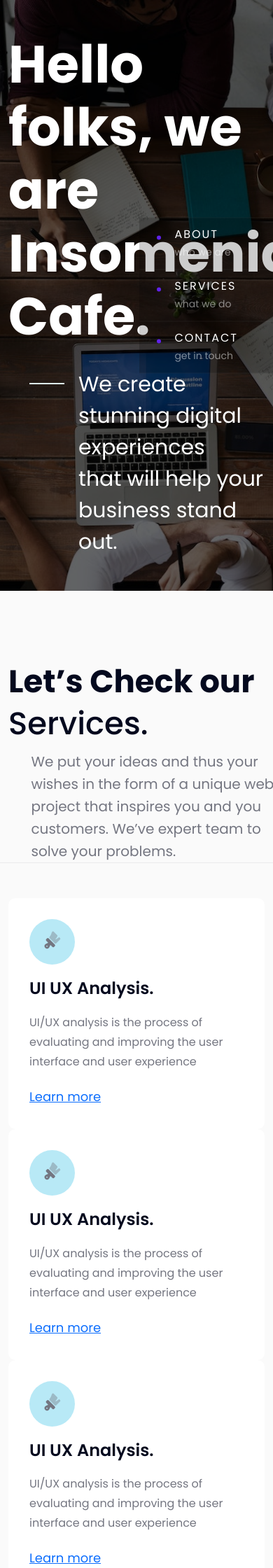
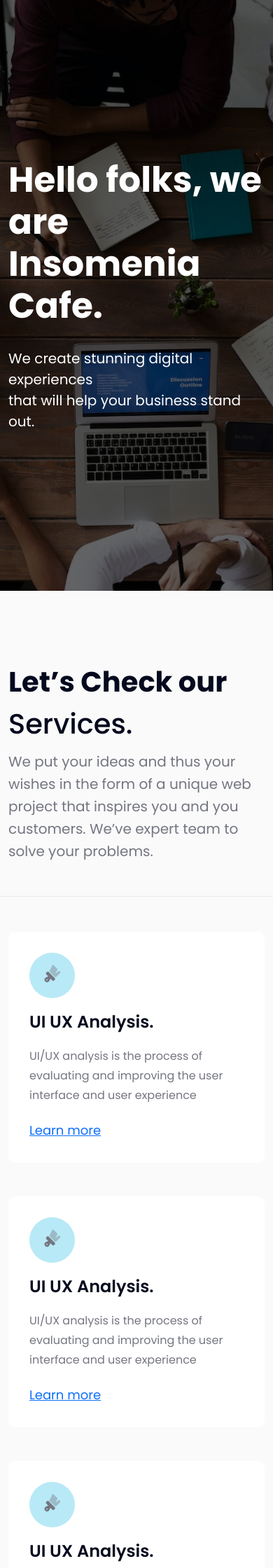
Before and after one commit to saifulpro247/insomnia, a PHP site: page / in a window 390 px wide; the page is wider, and only the part inside the window is pictured. Shown: the top 2240 px of that part at 70% size. Run offline with PHP 8.4, Linux system fonts and the light colour scheme; some libraries are stand-ins or nearby versions.

Commit message:
responsive

```diff
--- a/assets/css/responsive.css
+++ b/assets/css/responsive.css
@@ -12,58 +12,32 @@
 }
 /* Medium Layout: 1280px. */
 @media only screen and (min-width: 992px) and (max-width: 1200px) {
-	.grid_container {
-		grid-template-columns: 2fr 2fr 2fr 2fr 2fr;
-	}
 
+	.ceo_about_area .ceo_about_text h2 {font-size: 40px;}
+	.member_social_links li {margin: 8px 0;}
+	.footer_item.ps-5 {padding: 0 !important;}
+	.hero_area_content h1 {	font-size: 65px;}
+	.hero_area_content p {	font-size: 25px;}
 }
 /* Tablet & mobile Layout: 768px. */
 @media only screen and (max-width: 991px) {
+	.incafe_services h2 {font-size: 40px;}
+	.most_important_links {display: none;}
+	.hero_area_content h1 {	font-size: 60px;}
+	.hero_area_content p {	font-size: 25px; margin-left: 0;}
+	.hero_area_content p::before {left: 0;	display: none;}
 
 }
 
 /* Tablet Layout: 768px. */
 @media only screen and (min-width: 768px) and (max-width: 991px) {
-	.mobozone_hero_slider .mobozone_single_slider_content {
-			padding: 40px 50px;
-	}
-	.mobozone_slider_text h2 {
-		font-size: 35px;
-		margin-bottom: 20px;
-	}
-	.mobozone_slider_text p, .mobozone_slider_text span {
-		font-size: 25px;
-		margin-bottom: 15px;
-	}
-	.mobozone_hero_slider .slider .owl-nav button.owl-next {
-		right: -9%;
-	}
-	.single_cat_section {
-		padding: 15px;
-	}
-	.single_cat_section a.cat_link img {
-		max-width: 70px;
-		max-height: 70px;
-	}
-	.single_cat_section a.cat_link span {
-		font-size: 15px;
-	}
-	.grid_container {
-		grid-template-columns: 2fr 2fr 2fr;
-	}
-	.footer_download_app .app_links a img {
-		display: block;
-		margin-top: 15px;
-	}
+
 }
 /* Mobile Layout: 320px. */
 @media only screen and (max-width: 767px) {
-		.mobozone_featured_category.section_gap{
-			padding-bottom: 26px;
-		}
-		.grid_container {
-		grid-template-columns: 2fr 2fr ;
-		}
+
+	.hero_area_content h1 {	font-size: 50px;}
+	.hero_area_content p {	font-size: 20px; margin-left: 0;}
 
 }
 /* extra small device*/
--- a/assets/js/main.js
+++ b/assets/js/main.js
@@ -7,6 +7,20 @@
     margin: 30,
     loop: true,
     dots: true,
+    responsiveClass: true,
+    responsive:{
+      0:{
+        items: 1,
+        dots: false,
+      },
+      767:{
+        items: 2
+      },
+      1200:{
+        items: 3
+      }
+
+    }
   })
 
 
--- a/index.html
+++ b/index.html
@@ -15,14 +15,18 @@
          <title> Document </title>
     </head>
     <body>
-        <header>
+
+        <header class="main-header incafe_header_area">
+
+
         </header>
+
         <main>
             <!-- hero area -->
             <div class="hero_area header_background header_height" style="background-image: url(assets/img/header_bg.jpg);">
                 <div class="container">
                     <div class="row ">
-                        <div class="col-lg-8">
+                        <div class="col-lg-8 col-md-10 col-12">
                             <div class="hero_area_content">
                                 <h1>
                                     Hello folks, we are <br>
@@ -51,7 +55,7 @@
                 <div class="container">
                     <div class="incafe_services">
                         <div class="row ">
-                            <div class="col-md-4">
+                            <div class="col-md-5 col-lg-4">
                                 <h2>
                                     Let’s Check our
                                     <span>
@@ -59,15 +63,15 @@
                                     </span>
                                 </h2>
                             </div>
-                            <div class="col-md-7 offset-1">
+                            <div class="col-md-7 col-lg-7 offset-lg-1 mb-5">
                                 <p>
                                     We put your ideas and thus your wishes in the form of a unique web project that inspires you and you customers. We’ve expert team to solve your problems.
                                 </p>
                             </div>
                         </div>
                         <div class="row section_border_top">
-                            <div class="col-md-4">
-                                <div class="single_service_box">
+                            <div class="col-md-6 col-lg-4">
+                                <div class="single_service_box mb-5">
                                     <div class="box_icon">
                                         <i class="icofont-duotone icofont-brush"></i>
                                     </div>
@@ -84,8 +88,8 @@
                                     </a>
                                 </div>
                             </div>
-                            <div class="col-md-4">
-                                <div class="single_service_box">
+                            <div class="col-md-6 col-lg-4">
+                                <div class="single_service_box mb-5">
                                     <div class="box_icon">
                                         <i class="icofont-duotone icofont-brush"></i>
                                     </div>
@@ -102,8 +106,8 @@
                                     </a>
                                 </div>
                             </div>
-                            <div class="col-md-4">
-                                <div class="single_service_box">
+                            <div class="col-md-6 col-lg-4">
+                                <div class="single_service_box mb-5">
                                     <div class="box_icon">
                                         <i class="icofont-duotone icofont-brush"></i>
                                     </div>
@@ -129,16 +133,16 @@
             <div class="incafe_ceo_text section_padding" id="about">
                 <div class="ceo_about_area">
                     <div class="container">
-                        <div class="row">
-                            <div class="col-md-6">
+                        <div class="row d-flex justify-content-center">
+                            <div class="col-md-10 col-lg-5 col-xl-6 mb-5">
                                 <div class="ceo_image">
-                                    <img src="assets/img/Image-23.webp" alt="">
+                                    <img src="assets/img/Image-23.webp" class="img-fluid" alt="">
                                     <div class="rotate_animation">
                                         <img src="assets/img/circle-animate-button.png" alt="">
                                     </div>
                                 </div>
                             </div>
-                            <div class="col-md-6">
+                            <div class="col-md-10 col-lg-5 col-xl-6 mb-5">
                                 <div class="ceo_about_text">
                                     <h2>Best Solutions for any Problems</h2>
                                     <p>Lorem ipsum dolor sit amet consectetur adipisicing, elit. Quae harum, ad, ullam dignissimos odit, tempora ea voluptates maxime quos numquam natus quibusdam aspernatur quidem quaerat commodi labore suscipit nostrum placeat!</p>
@@ -157,8 +161,8 @@
             <!-- our company profile  -->
             <div class="incafe_previous_work section_padding">
                 <div class="container">
-                    <div class="row">
-                        <div class="col-md-3">
+                    <div class="row d-flex justify-content-sm-center">
+                        <div class="col-md-6 col-lg-3 col-sm-10 mb-5">
                             <div class="single_work_box text-left">
                                 <h3 class="work_count">50 <span>+</span></h3>
                                 <h5>Full Time Employees</h5>
@@ -166,7 +170,7 @@
                                 </p>
                             </div>
                         </div>
-                        <div class="col-md-3">
+                        <div class="col-md-6 col-lg-3 col-sm-10 mb-5">
                             <div class="single_work_box text-left">
                                 <h3 class="work_count">50 <span>+</span></h3>
                                 <h5>Projects Completed</h5>
@@ -174,7 +178,7 @@
                                 </p>
                             </div>
                         </div>
-                        <div class="col-md-3">
+                        <div class="col-md-6 col-lg-3 col-sm-10 mb-5">
                             <div class="single_work_box text-left">
                                 <h3 class="work_count">6K <span>+</span></h3>
                                 <h5>Hours Worked done</h5>
@@ -182,7 +186,7 @@
                                 </p>
                             </div>
                         </div>
-                        <div class="col-md-3">
+                        <div class="col-md-6 col-lg-3 col-sm-10 mb-5">
                             <div class="single_work_box text-left">
                                 <h3 class="work_count">50 <span>+</span></h3>
                                 <h5>Awards Winner</h5>
@@ -199,16 +203,16 @@
             <div class="incafe_portfolio section_padding bg-light">
                 <div class="container">
                     <div class="row mb-5 d-flex justify-content-center">
-                        <div class="col-md-6">
+                        <div class="col-md-10 col-lg-6 col-sm-10">
                             <div class="section_area  text-center">
                                 <h2 class="section_title text-dark">Our Latest Projects</h2>
                                 <p class="sub_title">No coding skills required to create unique sites. Customize your site in real-time and see the results instantly.</p>
                             </div>
                         </div>
                     </div>
-                    <div class="row">
+                    <div class="row d-flex justify-content-center">
                         <!-- single portfolio item -->
-                        <div class="col-md-4">
+                        <div class="col-md-6 col-lg-5 col-xl-4 col-sm-10">
                             <div class="single_work_demo">
                                 <div class="work_image">
                                     <img src="assets/img/carring_van_preview.jpg" class="img-fluid" alt="">
@@ -249,7 +253,7 @@
                         </div>
                         <!-- single portfolio item end -->
                         <!-- single portfolio item -->
-                        <div class="col-md-4">
+                        <div class="col-md-6 col-lg-5 col-xl-4 col-sm-10">
                             <div class="single_work_demo">
                                 <div class="work_image">
                                     <img src="assets/img/carring_van_preview.jpg" class="img-fluid" alt="">
@@ -290,7 +294,7 @@
                         </div>
                         <!-- single portfolio item end -->
                         <!-- single portfolio item -->
-                        <div class="col-md-4">
+                        <div class="col-md-6 col-lg-5 col-xl-4 col-sm-10">
                             <div class="single_work_demo">
                                 <div class="work_image">
                                     <img src="assets/img/carring_van_preview.jpg" class="img-fluid" alt="">
@@ -331,7 +335,7 @@
                         </div>
                         <!-- single portfolio item end -->
                         <!-- single portfolio item -->
-                        <div class="col-md-4">
+                        <div class="col-md-6 col-lg-5 col-xl-4 col-sm-10">
                             <div class="single_work_demo">
                                 <div class="work_image">
                                     <img src="assets/img/carring_van_preview.jpg" class="img-fluid" alt="">
@@ -372,7 +376,7 @@
                         </div>
                         <!-- single portfolio item end -->
                         <!-- single portfolio item -->
-                        <div class="col-md-4">
+                        <div class="col-md-6 col-lg-5 col-xl-4 col-sm-10">
                             <div class="single_work_demo">
                                 <div class="work_image">
                                     <img src="assets/img/carring_van_preview.jpg" class="img-fluid" alt="">
@@ -413,7 +417,7 @@
                         </div>
                         <!-- single portfolio item end -->
                         <!-- single portfolio item -->
-                        <div class="col-md-4">
+                        <div class="col-md-6 col-lg-5 col-xl-4 col-sm-10">
                             <div class="single_work_demo">
                                 <div class="work_image">
                                     <img src="assets/img/carring_van_preview.jpg" class="img-fluid" alt="">
@@ -467,7 +471,7 @@
             <div class="incafe_workflow incafe_work_process section_padding">
                 <div class="container">
                     <div class="row mb-5 d-flex justify-content-center">
-                        <div class="col-md-6">
+                        <div class="col-12">
                             <div class="section_area text-center text-dark">
                                 <h2 class="section_title text-dark">Our Work Proces</h2>
                                 <p class="sub_title">Please see our simple workflow</p>
@@ -532,7 +536,7 @@
             <div class="incafe_member_zone section_padding">
                 <div class="container">
                     <div class="row mb-5 d-flex justify-content-center">
-                        <div class="col-md-6">
+                        <div class="col-12">
                             <div class="section_area  text-center">
                                 <h2 class="section_title">Meet our Team of Experts</h2>
                                 <p class="sub_title">Donec dignissim, metus sit amet suscipit mauris vul putate odio, quis cursus nunc urna Aliqum tell us. Quisque hendrerit commodo dignissim.
@@ -540,8 +544,8 @@
                             </div>
                         </div>
                     </div>
-                    <div class="row">
-                        <div class="col-md-4">
+                    <div class="row d-flex justify-content-center">
+                        <div class="col-sm-10 col-md-6 col-lg-4">
                             <div class="single_team_item">
                                 <div class="memer_thumb">
                                     <img src="assets/img/Card.webp" alt="">
@@ -563,7 +567,7 @@
 
                             </div>
                         </div>
-                        <div class="col-md-4">
+                        <div class="col-sm-10 col-md-6 col-lg-4">
                             <div class="single_team_item">
                                 <div class="memer_thumb">
                                     <img src="assets/img/Card.webp" alt="">
@@ -585,7 +589,7 @@
 
                             </div>
                         </div>
-                        <div class="col-md-4">
+                        <div class="col-sm-10 col-md-6 col-lg-4">
                             <div class="single_team_item">
                                 <div class="memer_thumb">
                                     <img src="assets/img/Card.webp" alt="">
@@ -617,7 +621,7 @@
                 <div class="container">
                     <div class="client_testimonial">
                         <div class="row">
-                            <div class="col-4">
+                            <div class="col-12 col-sm-12 col-lg-4 col-md-8">
                                 <div class="section_area mb-5 text-left">
                                     <h2 class="section_title">
                                         What the Client Thinks About us.
@@ -914,16 +918,16 @@
             <div class="incafe_blog_area section_padding">
                 <div class="container">
                     <div class="row mb-5 d-flex justify-content-center">
-                        <div class="col-md-6">
+                        <div class="col-md-12">
                             <div class="section_area  text-center">
-                                <h2 class="section_title text-dark">Our Latest Projects</h2>
+                                <h2 class="section_title text-dark">Our Latest Blogs</h2>
                                 <p class="sub_title">No coding skills required to create unique sites. Customize your site in real-time and see the results instantly.</p>
                             </div>
                         </div>
                     </div>
 
-                    <div class="row">
-                        <div class="col-md-4">
+                    <div class="row d-flex justify-content-sm-center">
+                        <div class="col-md-6 col-lg-4 col-sm-8">
                             <div class="single_blog_item">
                                 <div class="blog_thumb_img">
                                     <a href="#">
@@ -947,7 +951,7 @@
 
                             </div>
                         </div>
-                        <div class="col-md-4">
+                        <div class="col-md-6 col-lg-4 col-sm-8">
                             <div class="single_blog_item">
                                 <div class="blog_thumb_img">
                                     <a href="#">
@@ -971,7 +975,7 @@
 
                             </div>
                         </div>
-                        <div class="col-md-4">
+                        <div class="col-md-6 col-lg-4 col-sm-8">
                             <div class="single_blog_item">
                                 <div class="blog_thumb_img">
                                     <a href="#">
@@ -1000,7 +1004,7 @@
             </div>
             <!-- our latest blog -->
             <!-- contact us -->
-            <div class="incafe_contact_area section_padding">
+            <div class="incafe_contact_area section_padding" id="contact">
                 <div class="container">
                     <div class="row mb-5 d-flex justify-content-center">
                         <div class="col-md-6">
@@ -1010,8 +1014,8 @@
                         </div>
                     </div>
                     <!-- section title -->
-                    <div class="row align-items-stretch no-gutters contact-wrap">
-                      <div class="col-md-6">
+                    <div class="row d-flex justify-content-center align-items-stretch no-gutters contact-wrap">
+                      <div class="col-md-10 col-lg-6">
                         <div class="form site_form h-100">
                           <h3>Send us a message</h3>
                           <form class="mb-5 site_contact_form" method="post" id="contactForm" name="contactForm">
@@ -1058,7 +1062,7 @@
 
                         </div>
                       </div>
-                      <div class="col-md-6">
+                      <div class="col-md-10 col-lg-6">
                         <div class="contact-info h-100" style="background-image: url('images/map.jpg')">
                             <div style="width: 100%">
                                 <iframe scrolling="no" marginheight="0" marginwidth="0"
@@ -1080,12 +1084,12 @@
                     <div class="container">
 
                         <div class="row">
-                            <div class="col-md-3 footer_bg_item">
-                                <div class="footer_item footer_about pe-5">
+                            <div class="col-md-6 col-lg-3 mb-5 footer_bg_item">
+                                <div class="footer_item footer_about">
                                     <div class="footer_logo">
                                         <a href="#"><img src="assets/img/logo.png" alt=""></a>
                                     </div>
-                                    <p>Lorem, ipsum dolor sit amet consectetur adipisicing elit. Mollitia numquam, consequuntur accusantium asperiores facere alias liberot.</p>
+                                    <p>Lorem ipsum dolor sit amet consectetur, adipisicing elit. Inventore, consectetur?.</p>
                                     <div class="footer_social_links">
                                         <li><a href="#"><i class="fa-brands fa-facebook"></i></a></li>
                                         <li><a href="#"><i class="fa-brands fa-github"></i></a></li>
@@ -1094,8 +1098,8 @@
                                     </div>
                                 </div>
                             </div>
-                            <div class="col-md-3">
-                                <div class="footer_item ps-5">
+                            <div class="col-md-6 col-lg-3 mb-5">
+                                <div class="footer_item">
                                     <h4 class="widget-title">Important Links</h4>
                                     <li><a href="#">Home</a></li>
                                     <li><a href="#">Home</a></li>
@@ -1104,7 +1108,7 @@
                                     <li><a href="#">Home</a></li>
                                 </div>
                             </div>
-                            <div class="col-md-3">
+                            <div class="col-md-6 col-lg-3 mb-5">
                                 <div class="footer_item">
                                     <h4 class="widget-title">Contact Info</h4>
                                     <li>
@@ -1127,7 +1131,7 @@
                                     </li>
                                 </div>
                             </div>
-                            <div class="col-md-3">
+                            <div class="col-md-6 col-lg-3 mb-5">
                                 <div class="footer_item newsletter">
                                     <h4 class="widget-title">Our newsletter</h4>
                                     <p>
--- a/style.css
+++ b/style.css
@@ -23,6 +23,8 @@ body{
 .section_padding{
 	padding: 100px 0;
 }
+/* menu css */
+
 /* hero area css */
 .hero_area{
   display: flex;
@@ -65,7 +67,6 @@ body{
 }
 .hero_area_content p:before {
   position: absolute;
-  content: ;
   content: '';
   left: -70px;
   top: 20px;
@@ -156,8 +157,11 @@ body{
 	padding-top: 50px;
 	border-top: 1px solid #EAEAEB;
 }
-.incafe_service_area {
+.incafe_service_area, .incafe_contact_area {
 	background-color: #fafafa;
+}
+.incafe_service_area.section_padding, .incafe_ceo_text.section_padding, .incafe_previous_work.section_padding, .incafe_member_zone.section_padding, .incafe_blog_area.section_padding, .footer_area.section_padding {
+  padding-bottom: 52px;
 }
 
 .box_icon i {
@@ -328,7 +332,7 @@ body{
 }
 
 .section_area .sub_title{
-
+  font-size: normal;
 }
 
 .single_testmonial {
@@ -412,6 +416,7 @@ body{
   text-align: center;
   transition: .3s;
   position: relative;
+  margin-bottom: 48px;
 }
 .single_team_item .memer_thumb img {
   width: 100%;
@@ -522,6 +527,7 @@ body{
   backdrop-filter: blur(5px);
   transition: .8s;
   opacity: 0;
+  bottom: 0;
 }
 .single_work_demo:hover .single_work_hover_desc {
   top: 24%;
@@ -598,6 +604,7 @@ body{
 .single_blog_item {
   background-color: #fff;
   box-shadow: 0px 0px 30px 5px rgba(0, 0, 0, .05);
+  margin-bottom: 48px;
 }
 .blog_thumb_img {
   margin-bottom: 20px;
@@ -687,7 +694,9 @@ body{
 .form.site_form .site_contact_form textarea{
   height: 200px;
 }
-
+#form-message-success {
+  display: none;
+}
 .btn.contact_btn {
 	background-color: var(--btn-bg);
 	color: #fff;
@@ -706,8 +715,15 @@ body{
 }
 .footer_item.footer_about {
   position: relative;
+  padding-right: 0 !important;
+
 }
 
+.footer_item p {
+  font-size: 16px;
+  line-height: 26px;
+  margin-top: 25px;
+}
 .footer_item {
   color: #dedede;
 }
```
